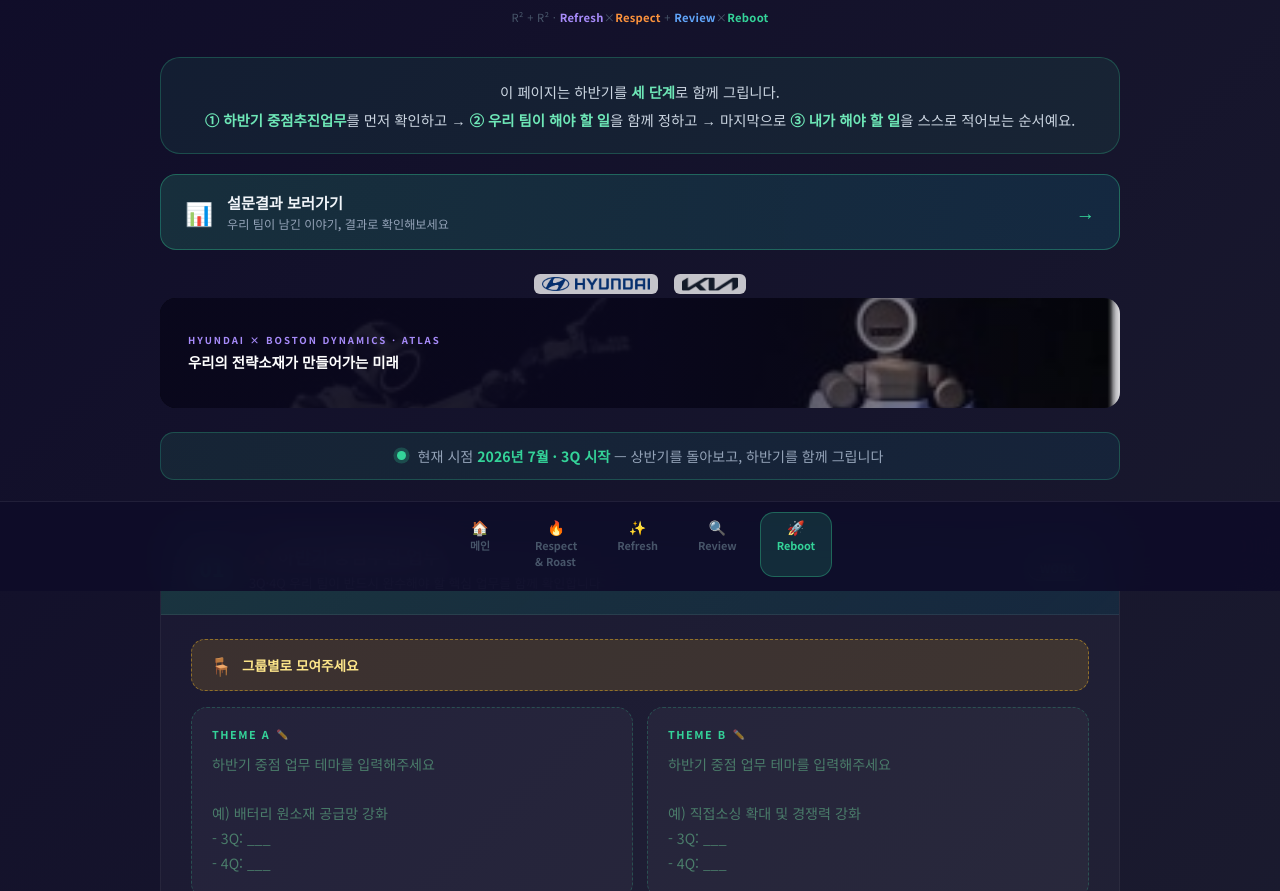
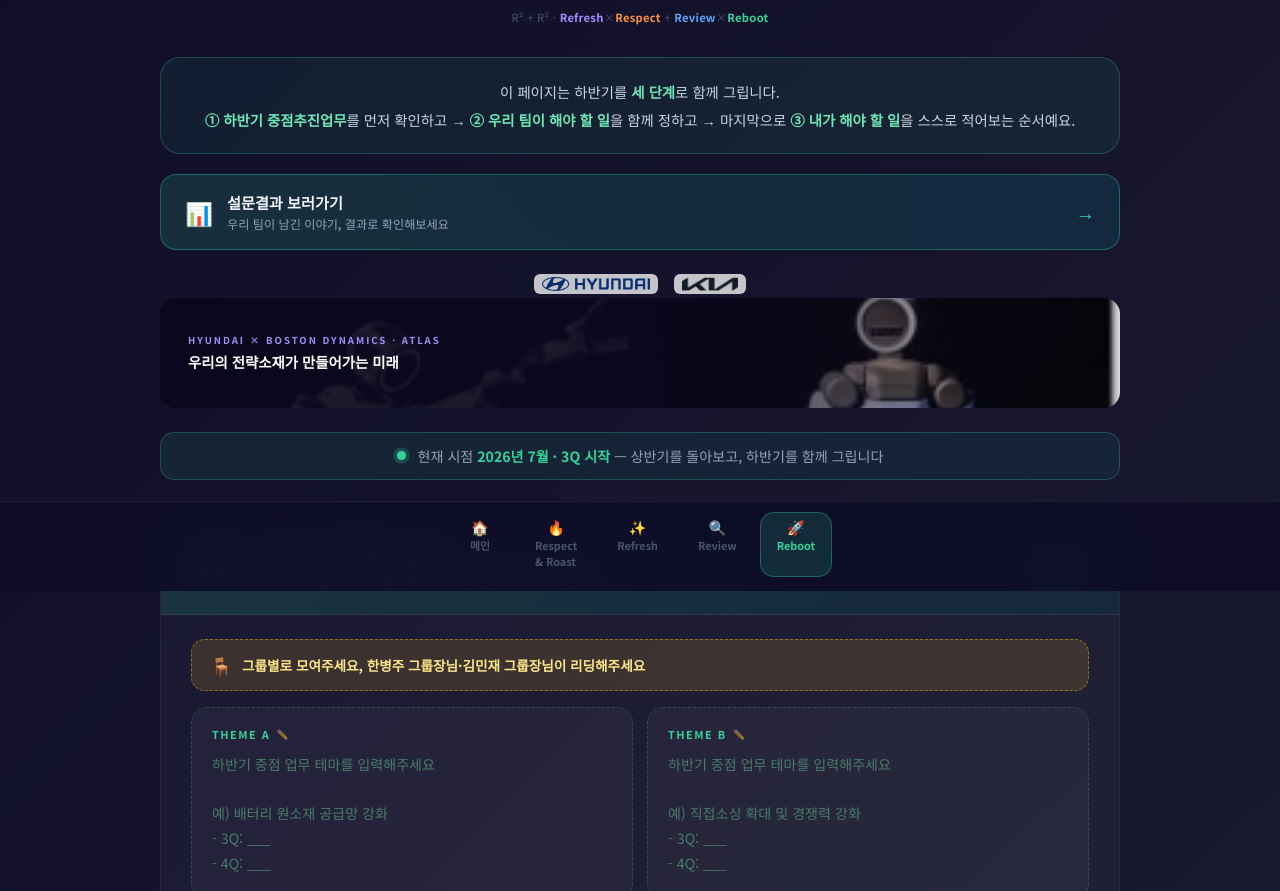
Before and after one commit to 9realous-star/workshop, a website: page reboot.html in a window 1280 px wide. Shown: the part 209-1100 px from the top of the page. Drawn offline with Linux system fonts and the light colour scheme; no server answers.

Commit message:
Name the group leaders in reboot.html's seat-arrangement note

```diff
--- a/reboot.html
+++ b/reboot.html
@@ -153,7 +153,7 @@
   <div class="card">
     <div class="chead cg"><div class="cnum">01</div><div class="cht"><div class="cttl">📌 하반기 중점추진 업무</div><div class="cdsc">3Q·4Q 우리 팀이 반드시 완수해야 할 핵심 업무를 함께 확인합니다</div></div><div class="ctag">WORK</div></div>
     <div class="cbody">
-      <div class="seatnote"><span class="ic">🪑</span>그룹별로 모여주세요</div>
+      <div class="seatnote"><span class="ic">🪑</span>그룹별로 모여주세요, 한병주 그룹장님·김민재 그룹장님이 리딩해주세요</div>
       <div class="trow">
         <div class="slot"><div class="slbl">THEME A</div><textarea class="sinp" id="ta" placeholder="하반기 중점 업무 테마를 입력해주세요&#10;&#10;예) 배터리 원소재 공급망 강화&#10;- 3Q: ___&#10;- 4Q: ___"></textarea></div>
         <div class="slot"><div class="slbl">THEME B</div><textarea class="sinp" id="tb" placeholder="하반기 중점 업무 테마를 입력해주세요&#10;&#10;예) 직접소싱 확대 및 경쟁력 강화&#10;- 3Q: ___&#10;- 4Q: ___"></textarea></div>
```
